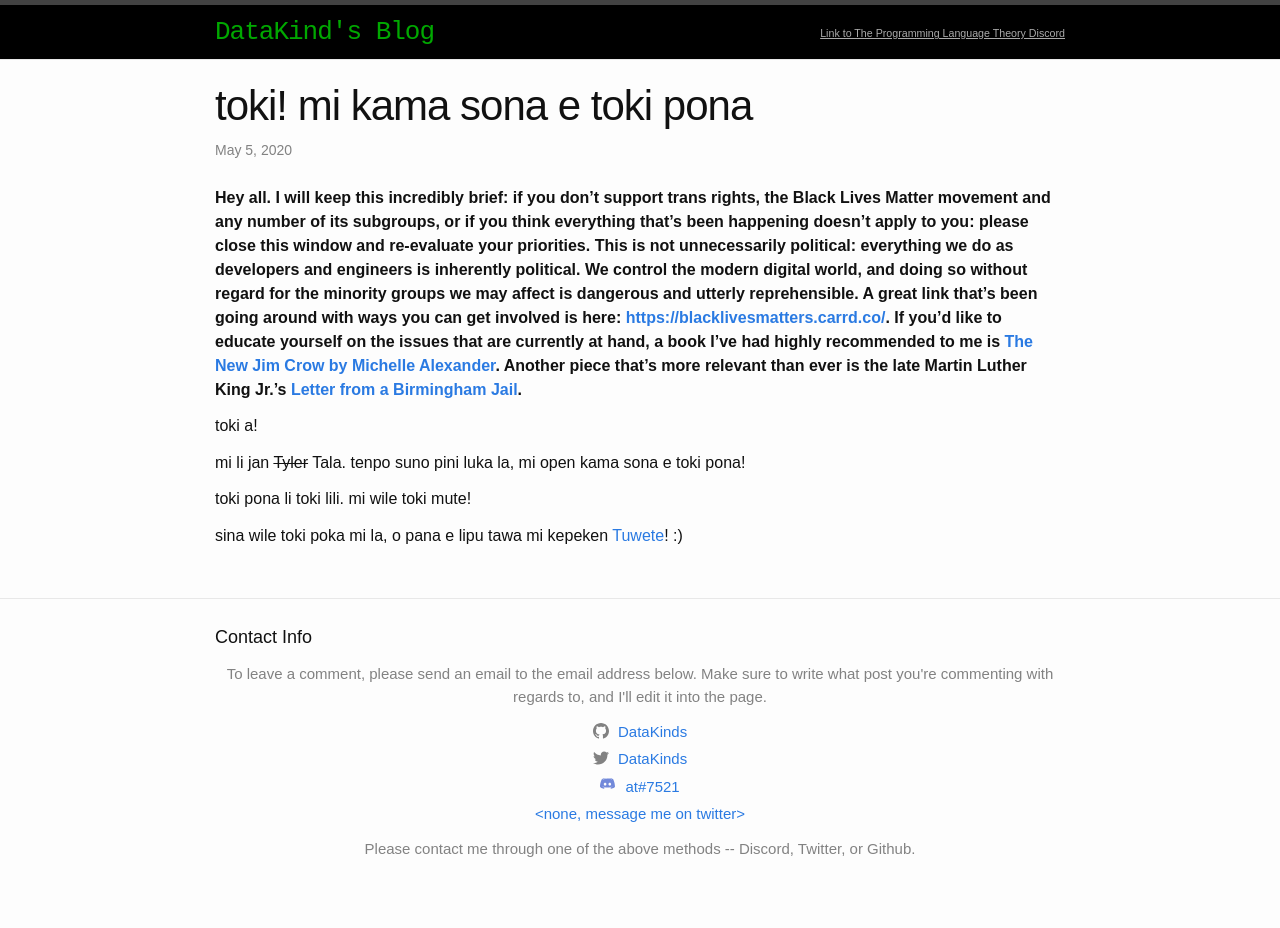
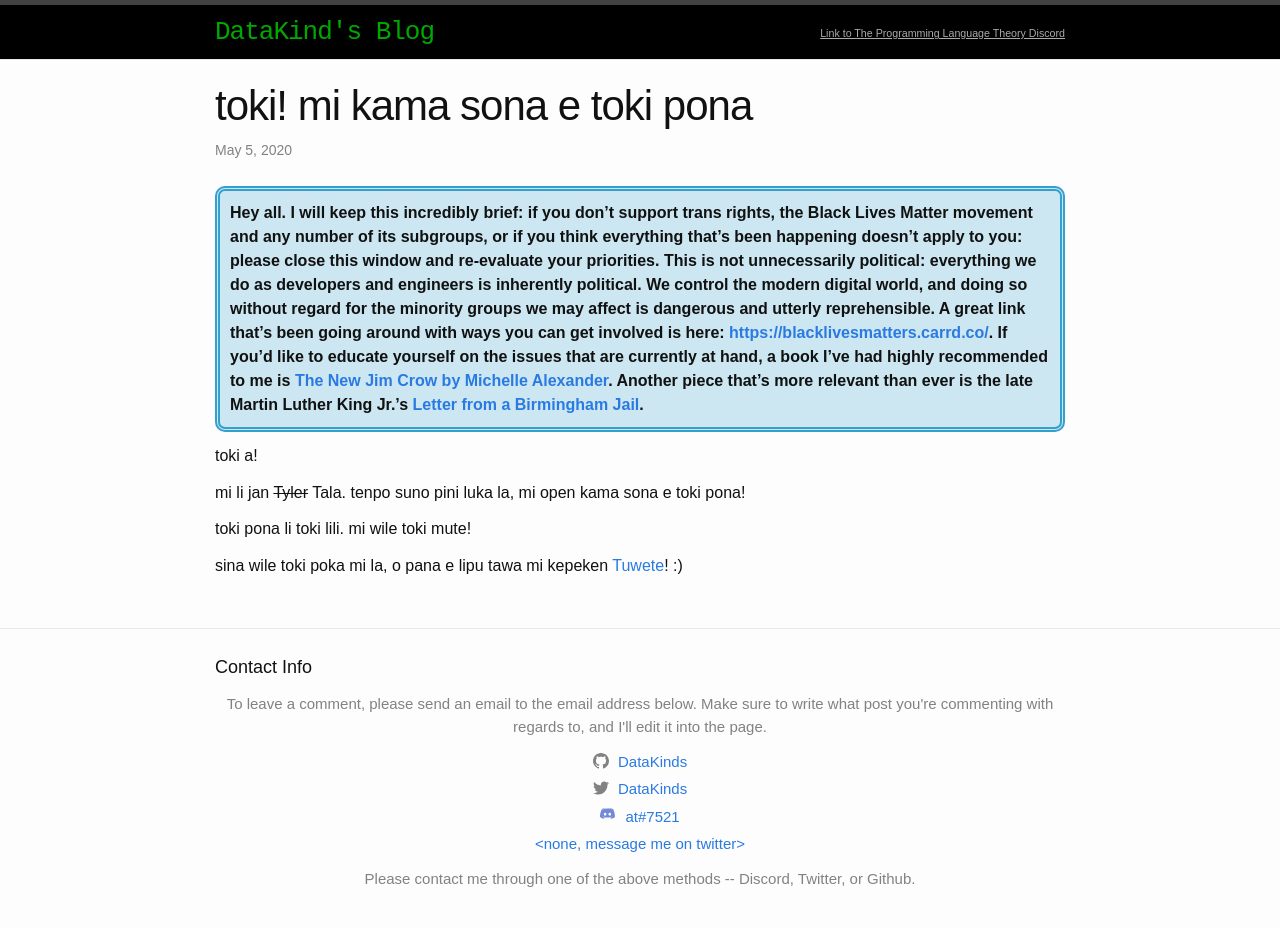
Before and after one commit to DataKinds/datakinds.github.io, a Jekyll site: the page built from _posts/2020-05-05-toki-mi-kama-sona-e-toki-pona.md, in a window 1280 px wide. Built offline with Jekyll 4.4.1, drawn with Linux system fonts in a browser that asks for light colours; before the commit the page ends 900 px from its top, so only the background shows below that.

Commit message:
New style for banner at top

```diff
--- a/_layouts/post.html
+++ b/_layouts/post.html
@@ -15,7 +15,7 @@ layout: default
       {%- endif -%}</p>
   </header>
 
-  <p>
+  <p class="big-banner">
     <strong>
       Hey all. I will keep this incredibly brief: if you don’t support trans rights, the Black Lives Matter movement and any number of its subgroups, or if you think everything that’s been happening doesn’t apply to you: please close this window and re-evaluate your priorities. This is not unnecessarily political:
       everything we do as developers and engineers is inherently political. We control the modern digital world, and doing
--- a/assets/main.scss
+++ b/assets/main.scss
@@ -3,3 +3,10 @@
 ---
 
 @import "minima";
+
+.big-banner {
+    padding: 10px;
+    border-radius: 10px;
+    border: thick double #32a1ce;
+    background-color: #cce7f1;
+}
```
